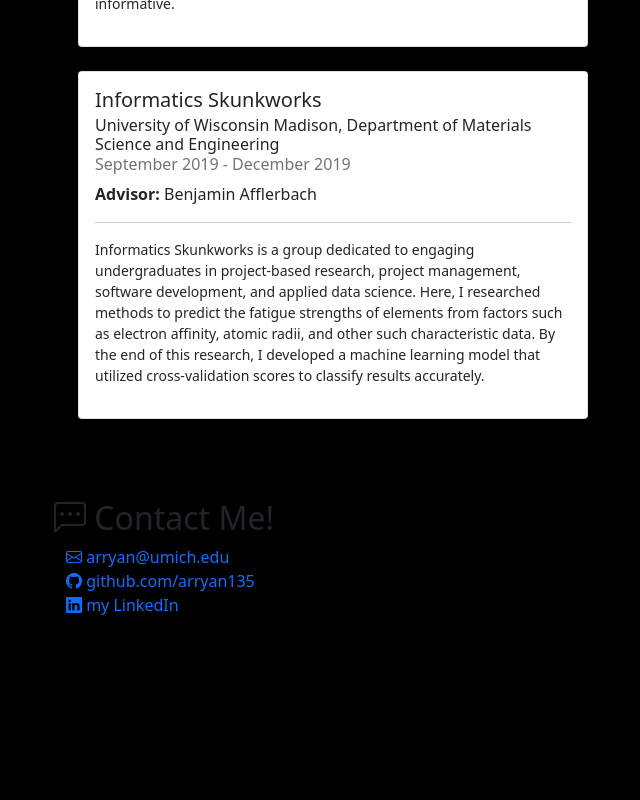
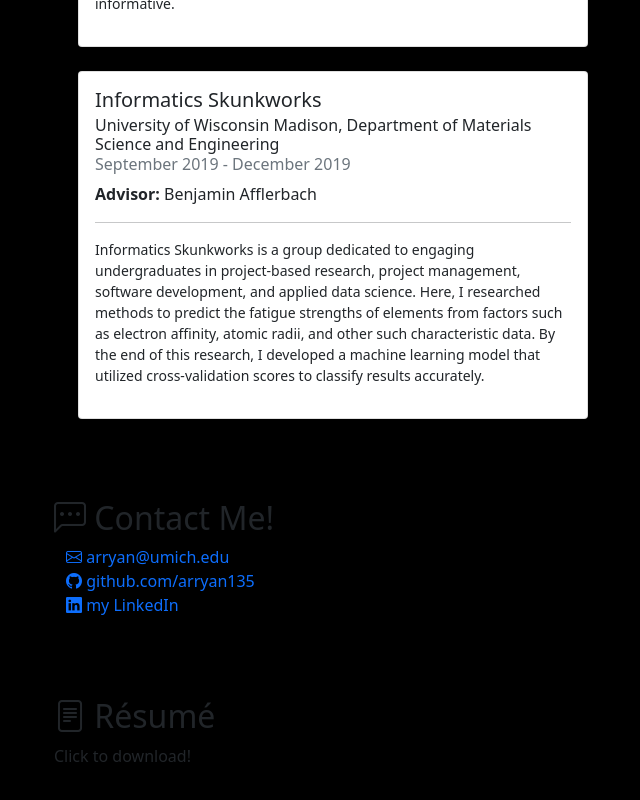
Before and after one commit to arryan135/personal_website, a Vue app: page / in a window 1280 px wide. Shown: the part 4300-5100 px from the top of the page, without its empty margins (28-668 px from the left). Before the commit the page ends 4965 px from the top, so only its background shows below. Built offline with nearby package versions, Linux system fonts and the light colour scheme.

Commit message:
add resume section

```diff
--- a/src/pages/Homepage.vue
+++ b/src/pages/Homepage.vue
@@ -24,7 +24,7 @@
                         <a class="nav-link" href="#section-work-exp">work experience</a>
                         <a class="nav-link" href="#section-research">research experience</a>
                         <a class="nav-link" href="#section-contact">contact</a>
-                        <!-- <a class="nav-link" href="#section-resume">résumé</a> -->
+                        <a class="nav-link" href="#section-resume">résumé</a>
                     </div>
                 </div>
             </div>
@@ -220,20 +220,20 @@
                 </ul>
             </div>
         </div>
-        <!-- <div class="section container">
+        <div class="section container">
             <a class="anchor" id="section-resume"/>
             <h2><i class="bi-file-text"/> Résumé</h2>
-            <p>Will be attached soon. Stay tuned!</p>
-            <a href="daniel-liu-resume-cs.pdf" class="bi-download mt-3 link-clean link-black" download>
-                computer science résumé (159 KB)
+            <p>Click to download!</p>
+            <a href="Resume.pdf" class="bi-download mt-3 link-clean link-black" download>
+                résumé (159 KB)
             </a>
-            <a href="daniel-liu-resume-condensed.pdf" class="bi-download mt-3 link-clean link-black" download>
+            <!-- <a href="daniel-liu-resume-condensed.pdf" class="bi-download mt-3 link-clean link-black" download>
                 condensed résumé (151 KB)
             </a>
             <a href="daniel-liu-resume.pdf" class="bi-download mt-3 link-clean link-black" download>
                 full résumé (160 KB)
-            </a>
-        </div> -->
+            </a> -->
+        </div>
     </div>
 </template>
 
```
Also changed, not shown: 1 other file (tests, documents, lock files or other folders).
